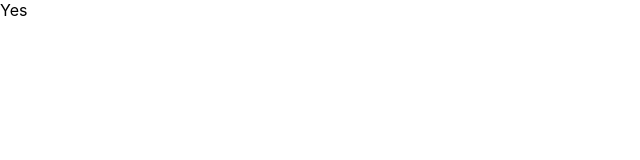
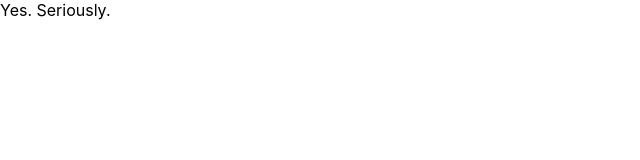
Before and after one commit to Thanaen/should-i-go-to-sleep, a Next.js app: page / in a window 1280 px wide. Shown: the top 160 px of the page, without its empty margins (0-640 px from the left). Built offline with nearby package versions, Linux system fonts and the light colour scheme.

Commit message:
Improved message

```diff
--- a/pages/index.tsx
+++ b/pages/index.tsx
@@ -1,13 +1,33 @@
 import React from 'react';
 import Head from 'next/head';
+import dayjs from 'dayjs';
+import isBetween from 'dayjs/plugin/isBetween';
 
-const Home: React.FC = () => (
+dayjs.extend(isBetween);
+
+const Home: React.FC = () => {
+  const hour = dayjs().hour();
+  let message: string | undefined;
+  if (hour >= 20 && hour < 22) {
+    message = 'I mean, why not.';
+  } else if (hour === 22) {
+    message = 'Yes.';
+  } else if (hour > 22 || hour < 2) {
+    message = 'Yes. Seriously.';
+  } else if (hour >= 2 && hour < 7) {
+    message = 'Obviously YES !';
+  } else {
+    message = 'Nope.';
+  }
+
+  return (
     <>
       <Head>
         <title>Should I go to sleep ?</title>
       </Head>
-    <span>Yes</span>
+      <span>{message}</span>
     </>
   );
+};
 
 export default Home;
```
Lines whose indentation alone changed are shown as unchanged.
